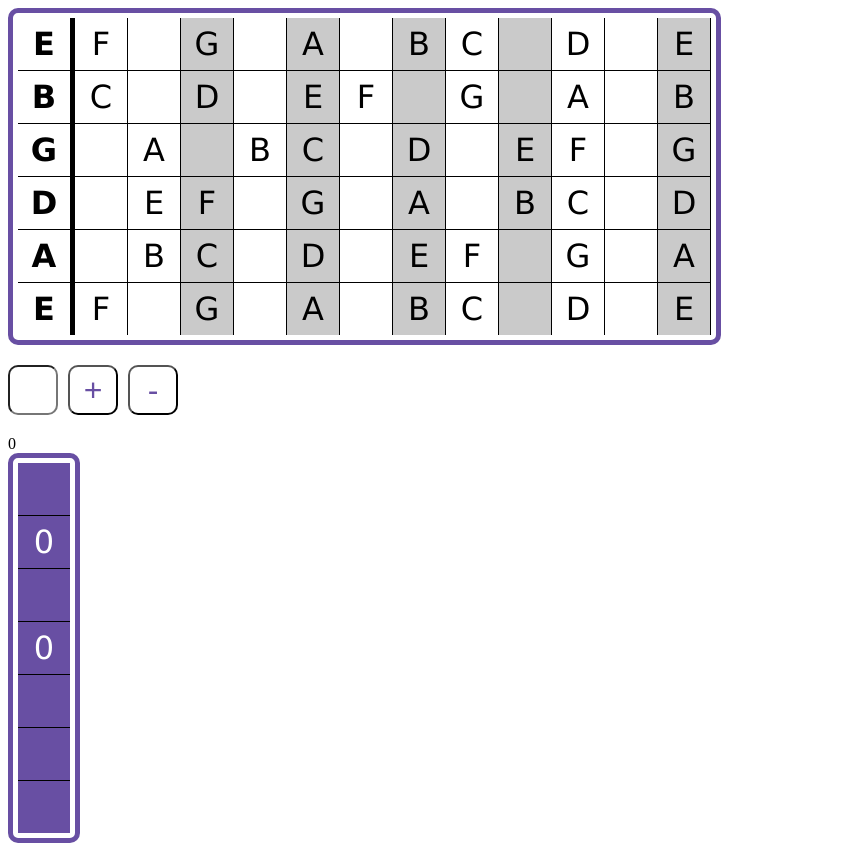
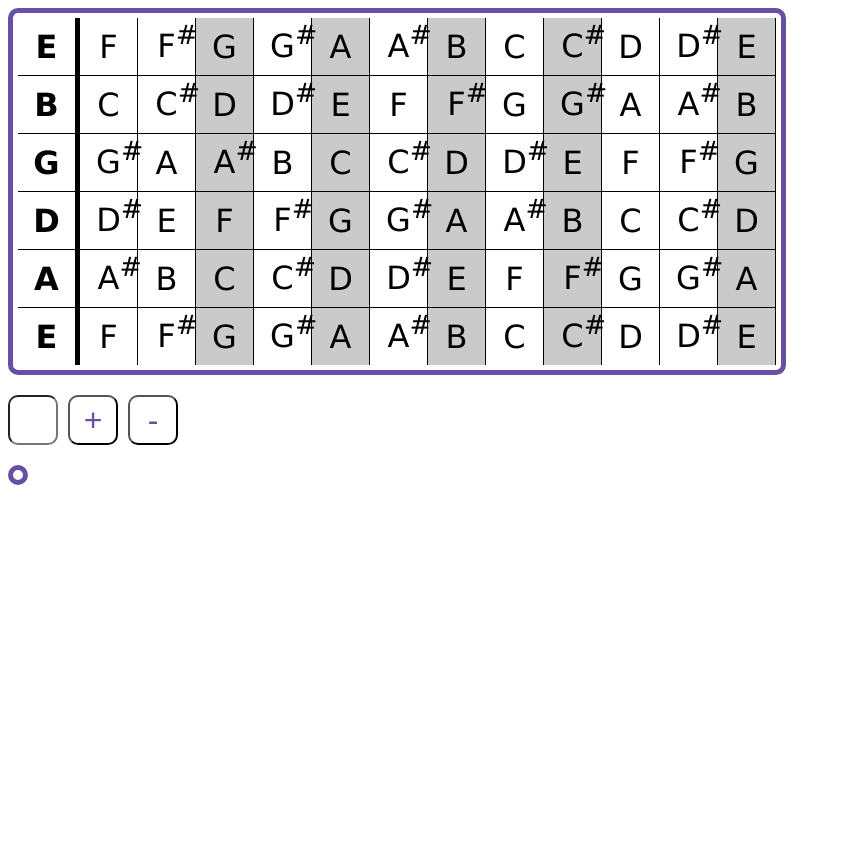
Before and after one commit to r3mus99/guitar-fretboard-notes, a React (Vite) app: page / in a window 1280 px wide. Shown: the whole page, without its empty margins (0-841 px from the left). After the commit the page ends 800 px from the top, so only its background shows below. Built offline with nearby package versions, Linux system fonts and the light colour scheme.

Commit message:
Initial commit

```diff
--- a/src/App.jsx
+++ b/src/App.jsx
@@ -3,37 +3,38 @@ import Fretboard from "./fretboard/Fretboard";
 import FretboardInput from "./fretboard/FretboardInput";
 import "./styles.css";
 import Canvas from "./canvas/Canvas";
+import AddCanvasColumn from "./canvas/AddCanvasColumn";
+import RemoveCanvasColumn from "./canvas/RemoveCanvasColumn";
 
 export default function App() {
   const [selectedNote, setselectNote] = useState("");
-  const [selectedCanvasCol, setselectCanvasCol] = useState(0);
-  const [canvasCols, setCanvasCols] = useState([
-    ["", "0", "", "0", "", "", ""],
-  ]);
-
-  const addCanvasColumn = () => {
-    setCanvasCols([...canvasCols, ["", "", "", "", "", "", ""]]);
-    setselectCanvasCol(canvasCols.length);
-  };
-
-  const removeCanvasColumn = () => {
-    if (selectedCanvasCol === 0) {
-      return;
-    }
-    const newCols = [...canvasCols].slice(selectedCanvasCol, 1);
-    console.log(newCols);
-    setCanvasCols(newCols);
-  };
+  const [selectedCanvasCol, setselectCanvasCol] = useState(-1);
+  const [canvasCols, setCanvasCols] = useState([]);
 
   return (
     <div className="App">
-      <Fretboard selectedNote={selectedNote} onClick={setselectNote} />
+      <Fretboard
+        canvasCols={canvasCols}
+        selectedCanvasCol={selectedCanvasCol}
+        setCanvasCols={setCanvasCols}
+        selectedNote={selectedNote}
+        setselectNote={setselectNote}
+      />
       <div className="Controls">
         <FretboardInput value={selectedNote} onChange={setselectNote} />
-        <button onClick={addCanvasColumn}>+</button>
-        <button onClick={removeCanvasColumn}>-</button>
+        <AddCanvasColumn
+          canvasCols={canvasCols}
+          selectedCanvasCol={selectedCanvasCol}
+          setCanvasCols={setCanvasCols}
+          setselectCanvasCol={setselectCanvasCol}
+        />
+        <RemoveCanvasColumn
+          canvasCols={canvasCols}
+          selectedCanvasCol={selectedCanvasCol}
+          setCanvasCols={setCanvasCols}
+          setselectCanvasCol={setselectCanvasCol}
+        />
       </div>
-      {selectedCanvasCol}
       <Canvas
         cols={canvasCols}
         selectedCol={selectedCanvasCol}
--- /dev/null
+++ b/src/canvas/AddCanvasColumn.jsx
@@ -0,0 +1,11 @@
+export default function AddCanvasColumn(props) {
+  const handleClick = () => {
+    const updatedCanvasCols = [...props.canvasCols];
+    const emptyCol = ["", "", "", "", "", "", ""];
+    updatedCanvasCols.splice(props.selectedCanvasCol + 1, 0, emptyCol);
+    props.setCanvasCols(updatedCanvasCols);
+    props.setselectCanvasCol(props.selectedCanvasCol + 1);
+  };
+
+  return <button onClick={handleClick}>+</button>;
+}
--- a/src/canvas/Canvas.jsx
+++ b/src/canvas/Canvas.jsx
@@ -3,7 +3,8 @@ export default function Canvas(props) {
     return array[0].map((_, i) => array.map((row) => row[i]));
   };
 
-  const transposedCols = transposeArray(props.cols);
+  const transposedCols =
+    props.cols.length > 0 ? transposeArray(props.cols) : [];
 
   return (
     <table className="Canvas">
--- /dev/null
+++ b/src/canvas/RemoveCanvasColumn.jsx
@@ -0,0 +1,17 @@
+export default function RemoveCanvasColumn(props) {
+  const handleClick = () => {
+    if (props.selectedCanvasCol > props.canvasCols.length) {
+      return;
+    }
+    const updatedCanvasCols = [...props.canvasCols];
+    updatedCanvasCols.splice(props.selectedCanvasCol, 1);
+
+    props.setCanvasCols(updatedCanvasCols);
+
+    if (props.selectedCanvasCol > updatedCanvasCols.length - 1) {
+      props.setselectCanvasCol(updatedCanvasCols.length - 1);
+    }
+  };
+
+  return <button onClick={handleClick}>-</button>;
+}
--- a/src/fretboard/Fretboard.jsx
+++ b/src/fretboard/Fretboard.jsx
@@ -1,20 +1,39 @@
 const data = [
-  ["E", "F", "", "G", "", "A", "", "B", "C", "", "D", "", "E"],
-  ["B", "C", "", "D", "", "E", "F", "", "G", "", "A", "", "B"],
-  ["G", "", "A", "", "B", "C", "", "D", "", "E", "F", "", "G"],
-  ["D", "", "E", "F", "", "G", "", "A", "", "B", "C", "", "D"],
-  ["A", "", "B", "C", "", "D", "", "E", "F", "", "G", "", "A"],
-  ["E", "F", "", "G", "", "A", "", "B", "C", "", "D", "", "E"],
+  ["E", "F", "F#", "G", "G#", "A", "A#", "B", "C", "C#", "D", "D#", "E"],
+  ["B", "C", "C#", "D", "D#", "E", "F", "F#", "G", "G#", "A", "A#", "B"],
+  ["G", "G#", "A", "A#", "B", "C", "C#", "D", "D#", "E", "F", "F#", "G"],
+  ["D", "D#", "E", "F", "F#", "G", "G#", "A", "A#", "B", "C", "C#", "D"],
+  ["A", "A#", "B", "C", "C#", "D", "D#", "E", "F", "F#", "G", "G#", "A"],
+  ["E", "F", "F#", "G", "G#", "A", "A#", "B", "C", "C#", "D", "D#", "E"],
 ];
 
+// todo data with flat "b" sign
+
 export default function Fretboard(props) {
+  const onClick = (value, row, col) => {
+    if (props.canvasCols.length > 0) {
+      const updatedCanvasCols = [...props.canvasCols];
+      const oldValue = props.canvasCols[props.selectedCanvasCol][row - 1];
+      if (oldValue === col) {
+        updatedCanvasCols[props.selectedCanvasCol][row - 1] = "";
+      } else {
+        updatedCanvasCols[props.selectedCanvasCol][row - 1] = col;
+      }
+
+      props.setCanvasCols(updatedCanvasCols);
+    }
+
+    props.setselectNote(value);
+  };
+
   return (
     <table className="Fretboard">
-      {data.map((row) => (
+      {data.map((row, index) => (
         <Row
+          index={index}
           notes={row}
           selectedNote={props.selectedNote}
-          onClick={props.onClick}
+          onClick={onClick}
         />
       ))}
     </table>
@@ -23,9 +42,9 @@ export default function Fretboard(props) {
 
 function Row(props) {
   const backgrounds = [3, 5, 7, 9, 12];
-  const handleClick = (note) => {
+  const handleClick = (note, rowIndex, index) => {
     if (note) {
-      props.onClick(note);
+      props.onClick(note, rowIndex + 1, index);
     }
   };
   return (
@@ -37,7 +56,7 @@ function Row(props) {
           border={index === 1}
           background={backgrounds.includes(index)}
           selected={note && note === props.selectedNote}
-          handleClick={() => handleClick(note)}
+          handleClick={() => handleClick(note, props.index, index)}
         />
       ))}
     </tr>
@@ -57,9 +76,27 @@ function Cell(props) {
   } else if (props.background) {
     clName += " Background";
   }
+
+  // Check if '#' or 'b' is present in props.note and render accordingly
+  const renderNote = () => {
+    if (props.note.includes("#") || props.note.includes("b")) {
+      const noteWithoutSign = props.note.replace(/[#b]/g, "");
+      const sign = props.note.includes("#") ? "#" : "b";
+
+      return (
+        <>
+          <span className="NoteWithoutSign">{noteWithoutSign}</span>
+          <sup className="MusicSign">{sign}</sup>
+        </>
+      );
+    } else {
+      return props.note;
+    }
+  };
+
   return (
     <td className={clName} onClick={props.handleClick}>
-      {props.note}
+      {renderNote()}
     </td>
   );
 }
--- a/src/fretboard/FretboardInput.jsx
+++ b/src/fretboard/FretboardInput.jsx
@@ -2,7 +2,7 @@ export default function FretboardInput(props) {
   return (
     <input
       type="text"
-      maxLength={1}
+      maxLength={2}
       value={props.value}
       onChange={(e) => {
         const value = e.target.value ? e.target.value.toUpperCase() : "";
--- a/src/styles.css
+++ b/src/styles.css
@@ -10,8 +10,8 @@ table {
 }
 
 td {
-  width: 50px;
-  height: 50px;
+  min-width: 55px;
+  height: 55px;
   cursor: pointer;
   border-right: 1px solid black;
   border-bottom: 1px solid black;
@@ -67,3 +67,11 @@ tr:last-child td {
   color: white;
   background-color: #684fa3;
 }
+
+.NoteWithoutSign {
+  line-height: 55px;
+}
+
+.MusicSign {
+  position: absolute;
+}
```
Also changed, not shown: .codesandbox/tasks.json (added).
